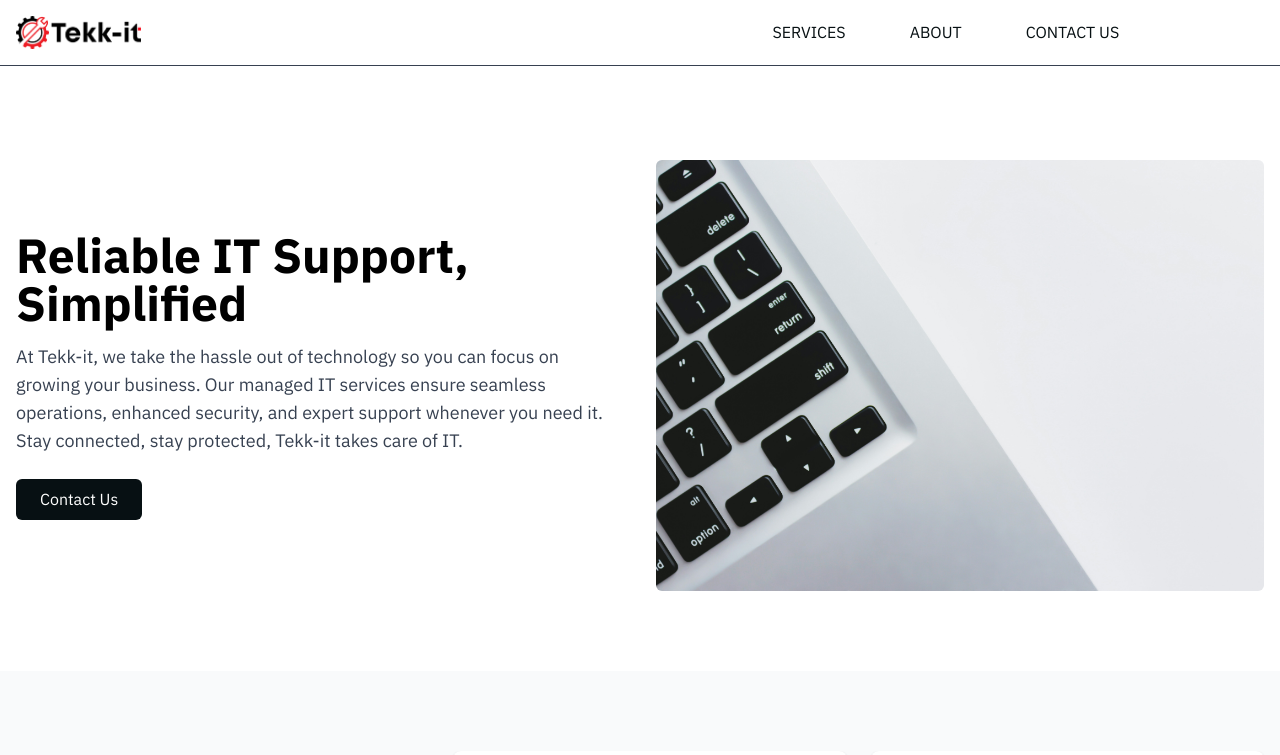
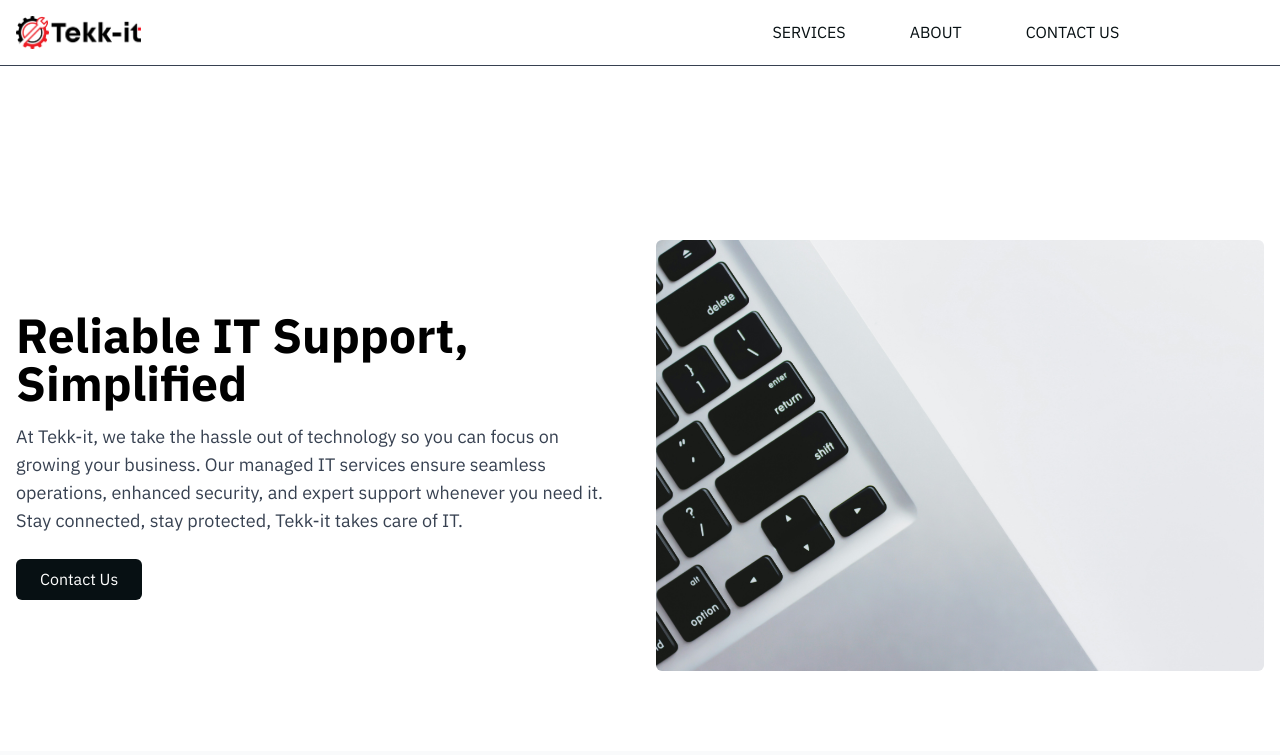
Before and after one commit to Stefan-Constantino/Tekkit, a React (Vite) app: page / in a window 1280 px wide. Shown: the top 755 px of the page. Built offline with nearby package versions, Linux system fonts and the light colour scheme.

Commit message:
altering of padding

```diff
--- a/src/App.jsx
+++ b/src/App.jsx
@@ -28,11 +28,13 @@ function App() {
                         <>
                             <div id="home1">
                                 <Navbar />
+                            </div>
+                            <div className="md:pt-20 lg:pt-26">
                                 <HeroSection />
-                            </div>
                                 <Services />
                                 <Problem />
                                 <Solution />
+                            </div>
                         </>
                     } />
                     <Route path="/services" element={
@@ -40,12 +42,14 @@ function App() {
                             <div id="home1">
                                 <Navbar />
                             </div>
+                            <div className="md:pt-20 lg:pt-26">
                                 <ServicesSection />
                                 <ServicesSection1 />
                                 <ServicesSection2 />
                                 <ServicesSection3 />
                                 <ServicesSection4 />
                                 <ServicesSection5 />
+                            </div>
                         </>
                     } />
                     <Route path="/contact" element={
@@ -53,9 +57,11 @@ function App() {
                             <div id="home1">
                                 <Navbar />
                             </div>
+                            <div className="md:pt-20 lg:pt-26">
                                 <Contact />
                                 <FAQ />
                                 <ContactCard />
+                            </div>
                         </>
                     } />
                     <Route path="/about" element={
@@ -63,8 +69,10 @@ function App() {
                             <div id="home1">
                                 <Navbar />
                             </div>
+                            <div className="md:pt-20 lg:pt-26">
                                 <About />
                                 <AboutUsList />
+                            </div>
                         </>
                     } />
                 </Routes>
```
Lines whose indentation alone changed are shown as unchanged.
